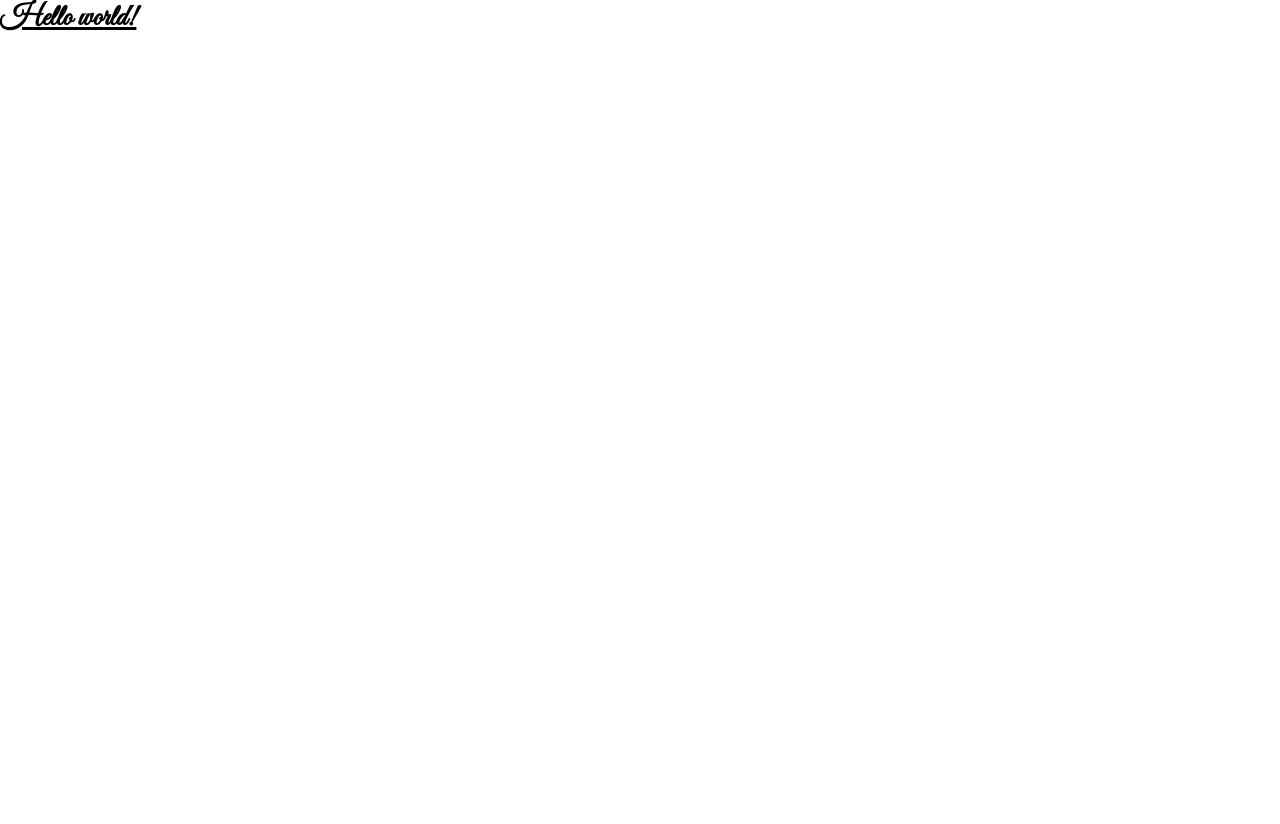
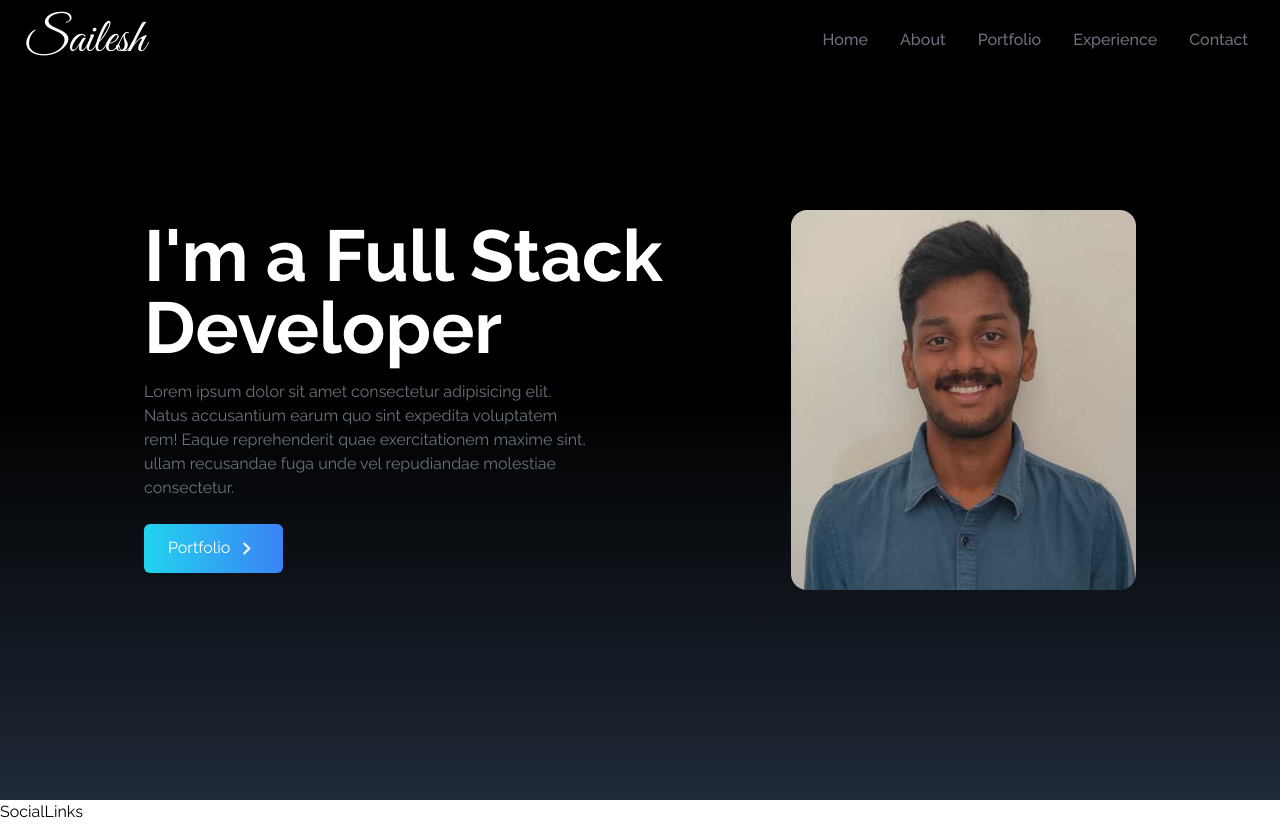
Before and after one commit to chakkasailesh/my-portfolio, a React (Create React App) app: page / in a window 1280 px wide. Before the commit the page ends 800 px from the top, so only its background shows below. Built offline with nearby package versions, Linux system fonts and the light colour scheme.

Commit message:
added NavBar and Some Home page functionality

```diff
--- a/src/App.js
+++ b/src/App.js
@@ -1,8 +1,15 @@
+import Home from './components/Home'
+import NavBar from './components/NavBar'
+import SocialLinks from './components/SocialLinks'
+
 function App() {
   return (
-    <h1 className="text-3xl font-bold underline font-signature">
-      Hello world!
-    </h1>
+    <div>
+      <NavBar />
+      <Home />
+
+      <SocialLinks />
+    </div>
   )
 }
 
--- /dev/null
+++ b/src/components/Home.jsx
@@ -0,0 +1,43 @@
+import React from 'react'
+import { MdOutlineKeyboardArrowRight } from 'react-icons/md'
+import HeroImage from '../assets/heroImage.jpg'
+
+const Home = () => {
+  return (
+    <div
+      name="home"
+      className="h-screen w-full bg-gradient-to-b from-black via-black to-gray-800"
+    >
+      <div className="max-w-screen-lg mx-auto flex flex-col items-center justify-center h-full px-4 md:flex-row">
+        <div className="flex flex-col justify-center h-full">
+          <h2 className="text-4xl sm:text-7xl font-bold  text-white">
+            I'm a Full Stack Developer
+          </h2>
+          <p className="text-gray-500 py-4 max-w-md">
+            Lorem ipsum dolor sit amet consectetur adipisicing elit. Natus
+            accusantium earum quo sint expedita voluptatem rem! Eaque
+            reprehenderit quae exercitationem maxime sint, ullam recusandae fuga
+            unde vel repudiandae molestiae consectetur.
+          </p>
+          <div>
+            <button className="group text-white w-fit px-6 py-3 my-2 flex items-center rounded-md bg-gradient-to-r from-cyan-400 to-blue-500 cursor-pointer">
+              Portfolio
+              <span className="group-hover:rotate-90 duration-300">
+                <MdOutlineKeyboardArrowRight size={25} className="ml-1" />
+              </span>
+            </button>
+          </div>
+        </div>
+        <div>
+          <img
+            src={HeroImage}
+            alt="profile"
+            className="rounded-2xl mx-auto w-2/3 md:w-full"
+          />
+        </div>
+      </div>
+    </div>
+  )
+}
+
+export default Home
--- /dev/null
+++ b/src/components/NavBar.jsx
@@ -0,0 +1,65 @@
+import React, { useState } from 'react'
+import { FaBars, FaTimes } from 'react-icons/fa'
+
+const NavBar = () => {
+  const [nav, setNav] = useState(false)
+  const links = [
+    {
+      id: 1,
+      link: 'home',
+    },
+    {
+      id: 2,
+      link: 'about',
+    },
+    {
+      id: 3,
+      link: 'portfolio',
+    },
+    {
+      id: 4,
+      link: 'experience',
+    },
+    {
+      id: 5,
+      link: 'contact',
+    },
+  ]
+  return (
+    <div className="flex justify-between items-center w-full h-20 text-white bg-black px-4 fixed">
+      <div>
+        <h1 className="text-5xl font-signature ml-2">Sailesh</h1>
+      </div>
+      <ul className="hidden md:flex">
+        {links.map(({ id, link }) => (
+          <li
+            key={id}
+            className="px-4 cursor-pointer capitalize font-medium text-gray-500 hover:scale-105 duration-200"
+          >
+            {link}
+          </li>
+        ))}
+      </ul>
+      <div
+        onClick={() => setNav((prev) => !prev)}
+        className="cursor-pointer pr-4 z-10 text-gray-500 md:hidden"
+      >
+        {nav ? <FaTimes size={30} /> : <FaBars size={30} />}
+      </div>
+      {nav && (
+        <ul className="flex flex-col justify-center items-center absolute top-0 left-0 w-full h-screen text-gray-500 bg-gradient-to-b from-black to-gray-800">
+          {links.map(({ id, link }) => (
+            <li
+              key={id}
+              className="px-4 cursor-pointer capitalize py-6 text-4xl"
+            >
+              {link}
+            </li>
+          ))}
+        </ul>
+      )}
+    </div>
+  )
+}
+
+export default NavBar
--- /dev/null
+++ b/src/components/SocialLinks.jsx
@@ -0,0 +1,7 @@
+import React from 'react'
+
+const SocialLinks = () => {
+  return <div>SocialLinks</div>
+}
+
+export default SocialLinks
```
Also changed, not shown: src/assets/heroImage.jpg (added).
